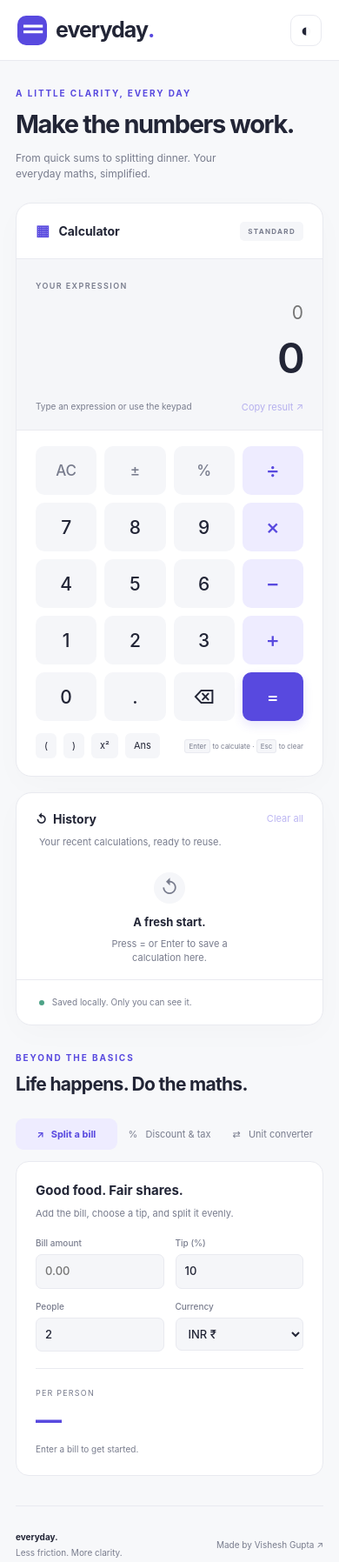
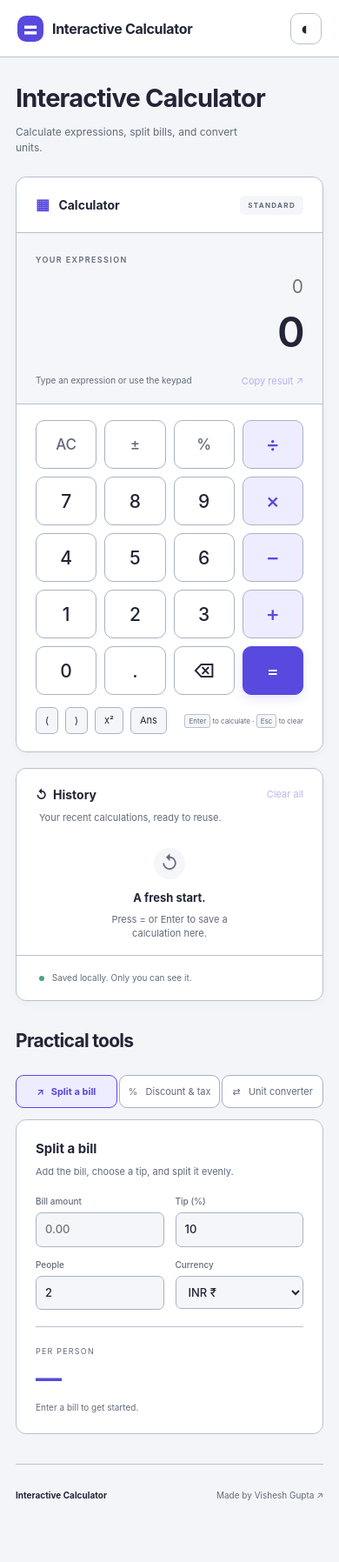
Before and after one commit to visheshgupta0404/Interactive-Calculator, a website: page index.html in a window 390 px wide. Shown: the whole page at 87% size. After the commit the page ends 1751 px from the top, so only its background shows below. Drawn offline with Linux system fonts and the light colour scheme.

Commit message:
style: simplify UI, clarify light-theme borders and rename calculator

```diff
--- a/index.html
+++ b/index.html
@@ -3,18 +3,18 @@
 <head>
   <meta charset="UTF-8">
   <meta name="viewport" content="width=device-width, initial-scale=1">
-  <meta name="description" content="A thoughtful everyday calculator. Calculate expressions, split bills, check discounts, convert units, and keep your history locally.">
+  <meta name="description" content="An interactive calculator for everyday use. Calculate expressions, split bills, check discounts, convert units, and keep your history locally.">
   <meta name="theme-color" content="#f7f8fa">
-  <title>Everyday — Interactive Calculator</title>
+  <title>Interactive Calculator</title>
   <link rel="icon" href="favicon.svg" type="image/svg+xml">
   <link rel="stylesheet" href="style.css">
   <script src="calculator.js" defer></script>
   <script src="script.js" defer></script>
 </head>
 <body>
-  <header class="topbar"><a class="brand" href="./"><span class="brand-icon" aria-hidden="true">＝</span>everyday<span class="brand-dot">.</span></a><div class="top-actions"><span class="local-badge"><i></i> All calculations stay on your device</span><button id="theme-toggle" class="icon-button" aria-label="Switch to dark theme">◐</button></div></header>
+  <header class="topbar"><a class="brand" href="./"><span class="brand-icon" aria-hidden="true">=</span>Interactive Calculator</a><div class="top-actions"><span class="local-badge"><i></i> All calculations stay on your device</span><button id="theme-toggle" class="icon-button" aria-label="Switch to dark theme">◐</button></div></header>
   <main>
-    <div class="intro"><div><p class="eyebrow">A LITTLE CLARITY, EVERY DAY</p><h1>Make the numbers work.</h1><p>From quick sums to splitting dinner. Your everyday maths, simplified.</p></div><span class="edition">01 / THE ESSENTIALS</span></div>
+    <div class="intro"><div><h1>Interactive Calculator</h1><p>Calculate expressions, split bills, and convert units.</p></div></div>
     <div class="workspace">
       <section class="calculator-card" aria-labelledby="calculator-title">
         <div class="card-heading"><h2 id="calculator-title"><span class="small-symbol">▦</span> Calculator</h2><span class="chip">STANDARD</span></div>
@@ -30,13 +30,13 @@
       </section>
       <aside class="history-card" aria-labelledby="history-title"><div class="card-heading"><h2 id="history-title">↺ &nbsp;History</h2><button id="clear-history" class="text-button">Clear all</button></div><p class="muted history-note">Your recent calculations, ready to reuse.</p><div id="history-list"></div><div class="history-footer"><span class="privacy-dot"></span> Saved locally. Only you can see it.</div></aside>
     </div>
-    <section class="tools-section" aria-labelledby="tools-title"><div class="tools-heading"><div><p class="eyebrow">BEYOND THE BASICS</p><h2 id="tools-title">Life happens. Do the maths.</h2></div><p>Small tools for real-world decisions.</p></div>
-      <div class="tool-tabs" role="tablist" aria-label="Everyday tools"><button role="tab" id="tab-bill" aria-controls="panel-bill" aria-selected="true" data-tool="bill">↗ &nbsp; Split a bill</button><button role="tab" id="tab-discount" aria-controls="panel-discount" aria-selected="false" tabindex="-1" data-tool="discount">% &nbsp; Discount & tax</button><button role="tab" id="tab-convert" aria-controls="panel-convert" aria-selected="false" tabindex="-1" data-tool="convert">⇄ &nbsp; Unit converter</button></div>
-      <div class="tool-panel" role="tabpanel" id="panel-bill" aria-labelledby="tab-bill"><div class="tool-description"><h3>Good food. Fair shares.</h3><p>Add the bill, choose a tip, and split it evenly.</p></div><form id="bill-form"><label>Bill amount<input id="bill-amount" type="number" min="0" step="any" value="" placeholder="0.00" required></label><label>Tip (%)<input id="bill-tip" type="number" min="0" max="100" step="any" value="10" required></label><label>People<input id="bill-people" type="number" min="1" step="1" value="2" required></label><label>Currency<select id="currency"><option value="INR">INR ₹</option><option value="USD">USD $</option><option value="EUR">EUR €</option><option value="GBP">GBP £</option></select></label></form><div class="tool-output"><span>PER PERSON</span><output id="bill-result" aria-live="polite">—</output><p id="bill-detail">Enter a bill to get started.</p></div></div>
-      <div class="tool-panel" role="tabpanel" id="panel-discount" aria-labelledby="tab-discount" hidden><div class="tool-description"><h3>Know the final price.</h3><p>Apply a discount, then add tax to the reduced price.</p></div><form id="discount-form"><label>Original price<input id="price" type="number" min="0" step="any" placeholder="0.00" required></label><label>Discount (%)<input id="discount" type="number" min="0" max="100" step="any" value="20" required></label><label>Tax (%)<input id="tax" type="number" min="0" max="100" step="any" value="0" required></label></form><div class="tool-output"><span>FINAL PRICE</span><output id="discount-result" aria-live="polite">—</output><p id="discount-detail">Uses your selected bill currency.</p></div></div>
-      <div class="tool-panel" role="tabpanel" id="panel-convert" aria-labelledby="tab-convert" hidden><div class="tool-description"><h3>A different unit. Same answer.</h3><p>Convert length, weight, or temperature instantly.</p></div><form id="convert-form"><label>Category<select id="category"><option value="length">Length</option><option value="weight">Weight</option><option value="temperature">Temperature</option></select></label><label>Value<input id="unit-value" type="number" step="any" placeholder="0" required></label><label>From<select id="unit-from"></select></label><label>To<select id="unit-to"></select></label></form><div class="tool-output"><span>CONVERTED VALUE</span><output id="convert-result" aria-live="polite">—</output><p id="convert-detail">Choose your units and enter a value.</p></div></div>
+    <section class="tools-section" aria-labelledby="tools-title"><div class="tools-heading"><div><h2 id="tools-title">Practical tools</h2></div><p>Small tools for real-world decisions.</p></div>
+      <div class="tool-tabs" role="tablist" aria-label="Practical tools"><button role="tab" id="tab-bill" aria-controls="panel-bill" aria-selected="true" data-tool="bill">↗ &nbsp; Split a bill</button><button role="tab" id="tab-discount" aria-controls="panel-discount" aria-selected="false" tabindex="-1" data-tool="discount">% &nbsp; Discount & tax</button><button role="tab" id="tab-convert" aria-controls="panel-convert" aria-selected="false" tabindex="-1" data-tool="convert">⇄ &nbsp; Unit converter</button></div>
+      <div class="tool-panel" role="tabpanel" id="panel-bill" aria-labelledby="tab-bill"><div class="tool-description"><h3>Split a bill</h3><p>Add the bill, choose a tip, and split it evenly.</p></div><form id="bill-form"><label>Bill amount<input id="bill-amount" type="number" min="0" step="any" value="" placeholder="0.00" required></label><label>Tip (%)<input id="bill-tip" type="number" min="0" max="100" step="any" value="10" required></label><label>People<input id="bill-people" type="number" min="1" step="1" value="2" required></label><label>Currency<select id="currency"><option value="INR">INR ₹</option><option value="USD">USD $</option><option value="EUR">EUR €</option><option value="GBP">GBP £</option></select></label></form><div class="tool-output"><span>PER PERSON</span><output id="bill-result" aria-live="polite">—</output><p id="bill-detail">Enter a bill to get started.</p></div></div>
+      <div class="tool-panel" role="tabpanel" id="panel-discount" aria-labelledby="tab-discount" hidden><div class="tool-description"><h3>Discount & tax</h3><p>Apply a discount, then add tax to the reduced price.</p></div><form id="discount-form"><label>Original price<input id="price" type="number" min="0" step="any" placeholder="0.00" required></label><label>Discount (%)<input id="discount" type="number" min="0" max="100" step="any" value="20" required></label><label>Tax (%)<input id="tax" type="number" min="0" max="100" step="any" value="0" required></label></form><div class="tool-output"><span>FINAL PRICE</span><output id="discount-result" aria-live="polite">—</output><p id="discount-detail">Uses your selected bill currency.</p></div></div>
+      <div class="tool-panel" role="tabpanel" id="panel-convert" aria-labelledby="tab-convert" hidden><div class="tool-description"><h3>Unit converter</h3><p>Convert length, weight, or temperature instantly.</p></div><form id="convert-form"><label>Category<select id="category"><option value="length">Length</option><option value="weight">Weight</option><option value="temperature">Temperature</option></select></label><label>Value<input id="unit-value" type="number" step="any" placeholder="0" required></label><label>From<select id="unit-from"></select></label><label>To<select id="unit-to"></select></label></form><div class="tool-output"><span>CONVERTED VALUE</span><output id="convert-result" aria-live="polite">—</output><p id="convert-detail">Choose your units and enter a value.</p></div></div>
     </section>
-    <footer><span>everyday. <span class="muted">Less friction. More clarity.</span></span><a href="https://github.com/visheshgupta0404/Interactive-Calculator">Made by Vishesh Gupta ↗</a></footer>
+    <footer><span>Interactive Calculator</span><a href="https://github.com/visheshgupta0404/Interactive-Calculator">Made by Vishesh Gupta ↗</a></footer>
   </main><div id="toast" role="status" class="toast" hidden></div>
 </body>
 </html>
--- a/style.css
+++ b/style.css
@@ -1,14 +1,16 @@
 :root {
   color-scheme:light;
-  --bg:#f7f8fa;
+  --bg:#f3f5f8;
   --surface:#fff;
   --text:#222536;
-  --muted:#787c8d;
-  --line:#e9eaf0;
+  --muted:#626b7b;
+  --line:#b8c1ce;
+  --control-border:#a7b2c3;
+  --hover:#e9edf5;
   --key:#f5f6f9;
   --accent:#5849df;
   --tint:#eeecff;
-  --shadow:0 10px 35px #22253605;
+  --shadow:0 3px 12px #22253608;
 }
 
 * {
@@ -30,7 +32,9 @@ body.dark {
   --surface:#1e202d;
   --text:#eeedf5;
   --muted:#a4a6ba;
-  --line:#333544;
+  --line:#4c5165;
+  --control-border:#5d6379;
+  --hover:#36394c;
   --key:#282a39;
   --accent:#ada4ff;
   --tint:#353050;
@@ -58,7 +62,7 @@ button:focus-visible,a:focus-visible,input:focus-visible,select:focus-visible {
 }
 
 button {
-  transition:background .15s,transform .15s;
+  transition:background .18s, border-color .18s, color .18s, box-shadow .18s, transform .18s;
 }
 
 button:active {
@@ -80,7 +84,7 @@ a:hover {
 }
 
 .topbar {
-  height:86px;
+  height:74px;
   border-bottom:1px solid var(--line);
   display:flex;
   align-items:center;
@@ -92,9 +96,9 @@ a:hover {
 .brand {
   display:flex;
   align-items:center;
-  font-size:25px;
-  font-weight:750;
-  letter-spacing:-1px;
+  font-size:19px;
+  font-weight:650;
+  letter-spacing:-.4px;
 }
 
 .brand-icon {
@@ -108,10 +112,6 @@ a:hover {
   margin-right:10px;
   font-size:29px;
   line-height:1;
-}
-
-.brand-dot {
-  color:var(--accent);
 }
 
 .top-actions {
@@ -155,18 +155,10 @@ main {
   margin-bottom:32px;
 }
 
-.eyebrow {
-  font-size:10px;
-  font-weight:750;
-  letter-spacing:1.9px;
-  color:var(--accent);
-  margin:0 0 11px;
-}
-
 h1 {
-  font-size:36px;
+  font-size:30px;
   line-height:1.2;
-  letter-spacing:-1.4px;
+  letter-spacing:-.8px;
   margin:0 0 12px;
   font-weight:700;
 }
@@ -174,12 +166,6 @@ h1 {
 .intro p:last-child {
   color:var(--muted);
   margin:0;
-}
-
-.edition {
-  font-size:10px;
-  letter-spacing:1.3px;
-  color:var(--muted);
 }
 
 .workspace {
@@ -191,7 +177,7 @@ h1 {
 .calculator-card,.history-card {
   background:var(--surface);
   border:1px solid var(--line);
-  border-radius:18px;
+  border-radius:12px;
   box-shadow:var(--shadow);
   overflow:hidden;
 }
@@ -298,7 +284,8 @@ h1 {
 }
 
 .keypad button {
-  background:var(--key);
+  border:1px solid var(--control-border);
+  background:var(--surface);
   border-radius:10px;
   height:53px;
   font-size:21px;
@@ -306,7 +293,8 @@ h1 {
 }
 
 .keypad button:hover,.extras button:hover {
-  background:var(--line);
+  background:var(--hover);
+  border-color:var(--accent);
 }
 
 .keypad .utility {
@@ -315,12 +303,14 @@ h1 {
 }
 
 .keypad .operator {
+  border-color:var(--control-border);
   background:var(--tint);
   color:var(--accent);
   font-size:24px;
 }
 
 .keypad .equals {
+  border-color:#5849df;
   background:#5849df;
   color:white;
   box-shadow:0 5px 12px #5849df22;
@@ -338,6 +328,7 @@ h1 {
 }
 
 .extras button {
+  border:1px solid var(--control-border);
   background:var(--key);
   border-radius:6px;
   padding:6px 10px;
@@ -483,10 +474,6 @@ kbd {
   margin:0;
 }
 
-.tools-heading .eyebrow {
-  margin-bottom:7px;
-}
-
 .tool-tabs {
   display:flex;
   gap:7px;
@@ -494,6 +481,8 @@ kbd {
 }
 
 .tool-tabs button {
+  border:1px solid var(--control-border);
+  background:var(--surface);
   padding:11px 18px;
   border-radius:9px;
   font-size:12px;
@@ -501,19 +490,21 @@ kbd {
 }
 
 .tool-tabs button[aria-selected=true] {
+  border-color:var(--accent);
   color:var(--accent);
   background:var(--tint);
   font-weight:650;
 }
 
 .tool-tabs button:hover {
-  background:var(--line);
+  border-color:var(--accent);
+  background:var(--hover);
 }
 
 .tool-panel {
   background:var(--surface);
   border:1px solid var(--line);
-  border-radius:15px;
+  border-radius:12px;
   padding:26px;
   display:grid;
   grid-template-columns:1fr 1.5fr 1fr;
@@ -555,7 +546,7 @@ form input,form select {
   margin-top:5px;
   background:var(--key);
   color:var(--text);
-  border:1px solid var(--line);
+  border:1px solid var(--control-border);
   border-radius:7px;
   padding:9px 10px;
   min-width:0;
@@ -643,9 +634,6 @@ footer a {
   .workspace {
     grid-template-columns:minmax(0,1.25fr) minmax(0,1fr);
   }
-  .edition {
-    display:none;
-  }
   .tool-panel {
     grid-template-columns:1fr 1.5fr;
   }
@@ -673,8 +661,20 @@ footer a {
 }
 
 @media(max-width:600px) {
+  .brand {
+    font-size:16px;
+    letter-spacing:-.3px;
+  }
+  .brand-icon {
+    width:30px;
+    height:30px;
+    flex-shrink:0;
+  }
+  .top-actions {
+    gap:8px;
+  }
   .topbar {
-    height:70px;
+    height:66px;
     padding:0 20px;
   }
   main {
@@ -743,7 +743,8 @@ footer a {
     padding:10px 9px;
     font-size:11px;
     flex:1;
-    white-space:nowrap;
+    white-space:normal;
+    min-width:0;
   }
   .tool-panel {
     padding:22px;
@@ -773,8 +774,47 @@ footer a {
   }
 }
 
+.icon-button:hover {
+  background:var(--tint);
+  color:var(--accent);
+  border-color:var(--accent);
+}
+
+form input:hover,form select:hover {
+  border-color:var(--accent);
+}
+
+@media(hover:hover) {
+  .keypad button:enabled:hover,.extras button:enabled:hover,.tool-tabs button:enabled:hover {
+    transform:translateY(-2px);
+    box-shadow:0 3px 8px #22253614;
+  }
+  .keypad button:enabled:active,.extras button:enabled:active,.tool-tabs button:enabled:active {
+    transform:translateY(0);
+    box-shadow:none;
+  }
+  .history-item:hover {
+    box-shadow:inset 3px 0 var(--accent);
+  }
+}
+
+@media(max-width:380px) {
+  .extras {
+    flex-wrap:wrap;
+  }
+  .extras span {
+    width:100%;
+    margin-left:0;
+    margin-top:4px;
+  }
+  .brand {
+    font-size:14px;
+  }
+}
+
 @media(prefers-reduced-motion:reduce) {
   * {
     transition:none!important;
+    transform:none!important;
   }
 }
```
Also changed, not shown: README.md.
